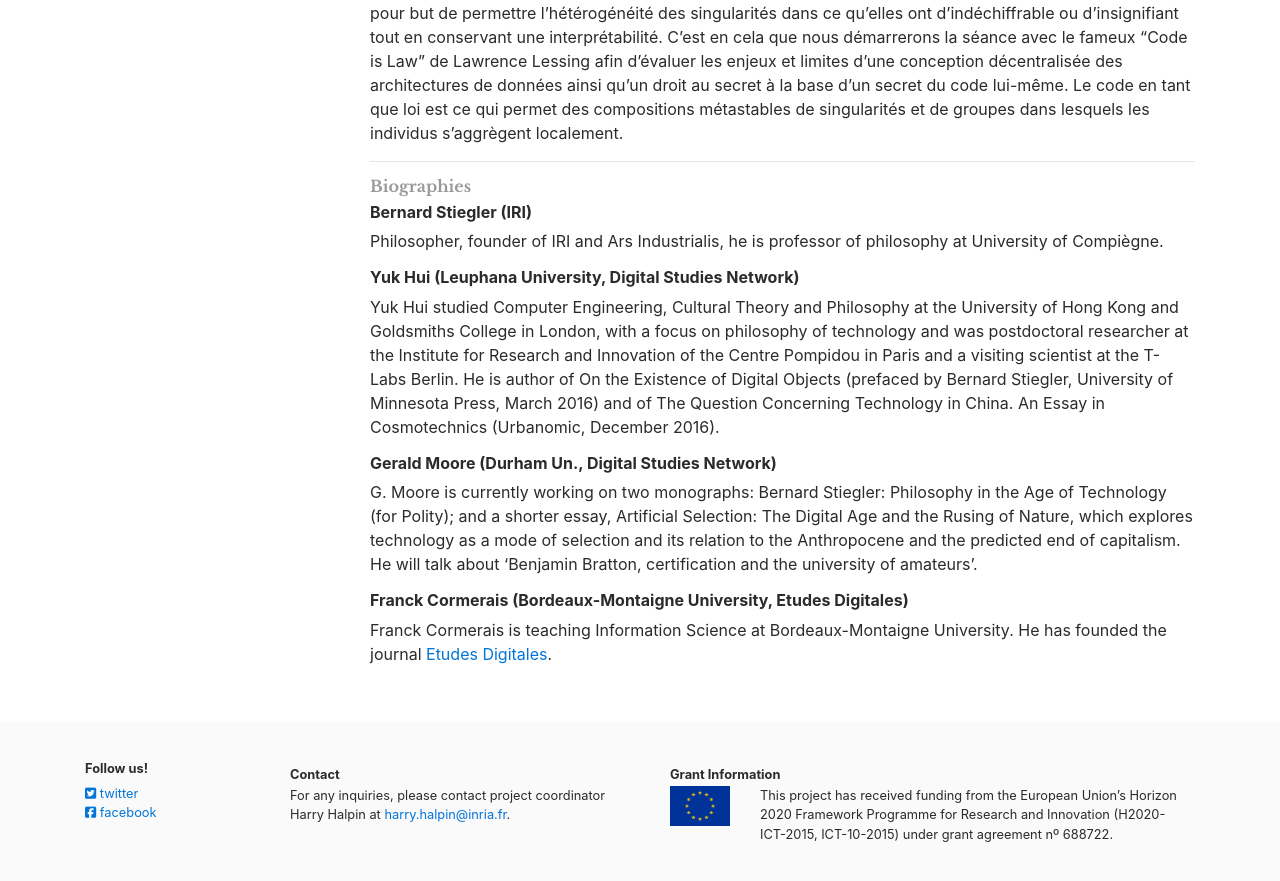
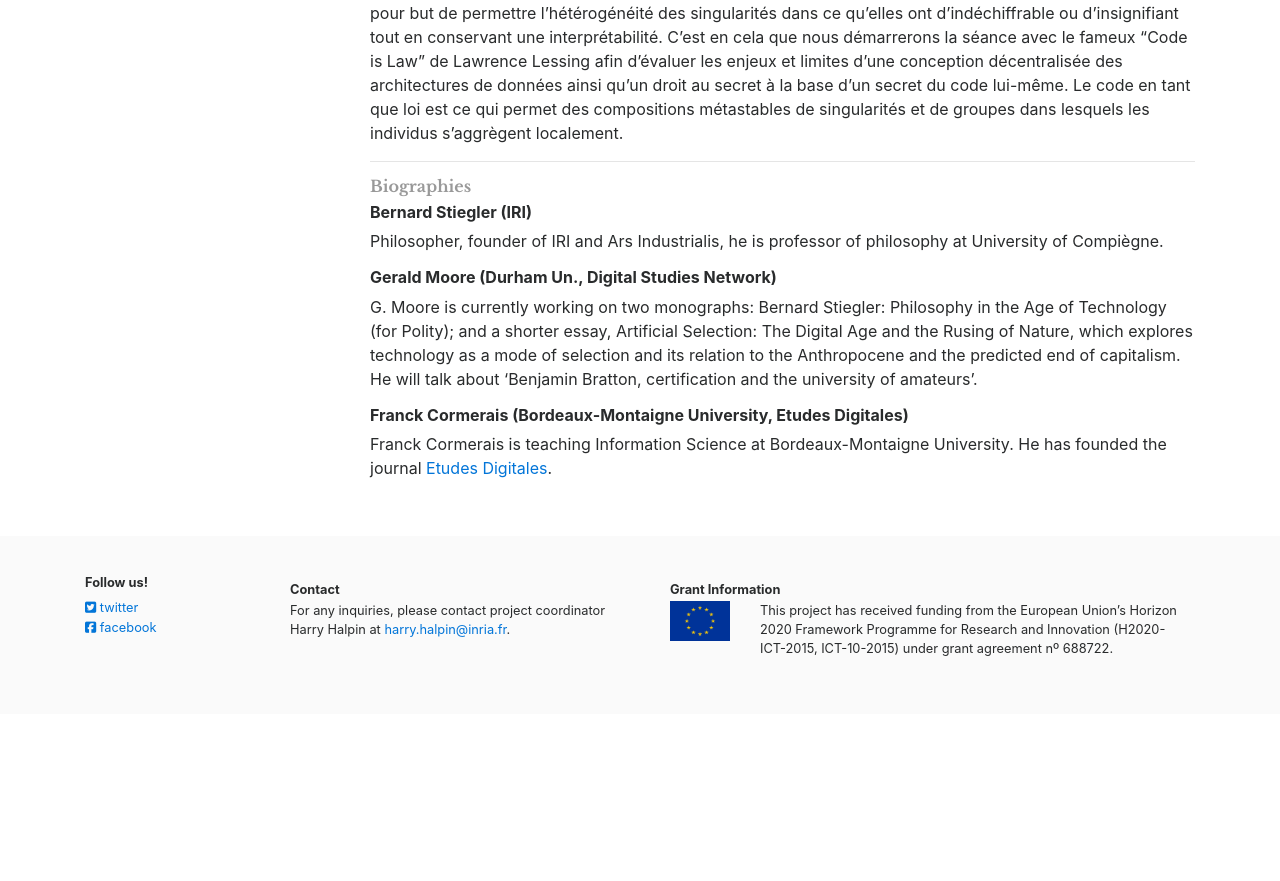
Before and after one commit to nextleap-project/nextleap-website, a Jekyll site: the page built from _seminars/2017-4.md, in a window 1280 px wide and 900 px high, scrolled down 1646 px. Shown: the top 881 px of the window. Built offline with Jekyll 4.4.1, drawn with Linux system fonts in a browser that asks for light colours; nearby versions of some CDN libraries; after the commit the page ends 2360 px from its top, so only the background shows below that; some of the changed text lies outside the part shown.

Commit message:
seminar #4

```diff
--- a/_seminars/2017-4.md
+++ b/_seminars/2017-4.md
@@ -12,7 +12,7 @@
 speakers:
 - Bernard Stiegler - <a href="http://iri.centre-pompidou.fr">IRI</a>
 - Gerald Moore - Durham University, Digital Studies Network
-- Yuk Hui - Leuphana University, Digital Studies Network
+# - Yuk Hui - Leuphana University, Digital Studies Network
 - Franck Cormerais - Bordeaux-Montaigne University, Etudes Digitales
 # - Geert Lovink - Institute for Networked Culture (TBC)
 
@@ -43,10 +43,6 @@
 
 Philosopher, founder of IRI and Ars Industrialis, he is professor of philosophy at University of Compiègne.
 
-##### Yuk Hui (Leuphana University, Digital Studies Network)
-
-Yuk Hui studied Computer Engineering, Cultural Theory and Philosophy at the University of Hong Kong and Goldsmiths College in London, with a focus on philosophy of technology and was postdoctoral researcher at the Institute for Research and Innovation of the Centre Pompidou in Paris and a visiting scientist at the T-Labs Berlin. He is author of On the Existence of Digital Objects (prefaced by Bernard Stiegler, University of Minnesota Press, March 2016) and of The Question Concerning Technology in China. An Essay in Cosmotechnics (Urbanomic, December 2016).
-
 ##### Gerald Moore (Durham Un., Digital Studies Network)
 
 G. Moore is currently working on two monographs: Bernard Stiegler: Philosophy in the Age of Technology (for Polity); and a shorter essay, Artificial Selection: The Digital Age and the Rusing of Nature, which explores technology as a mode of selection and its relation to the Anthropocene and the predicted end of capitalism. He will talk about 'Benjamin Bratton, certification and the university of amateurs'.
```
Also changed, not shown: other parts of _seminars/2017-4.md (+1 -1 lines).
